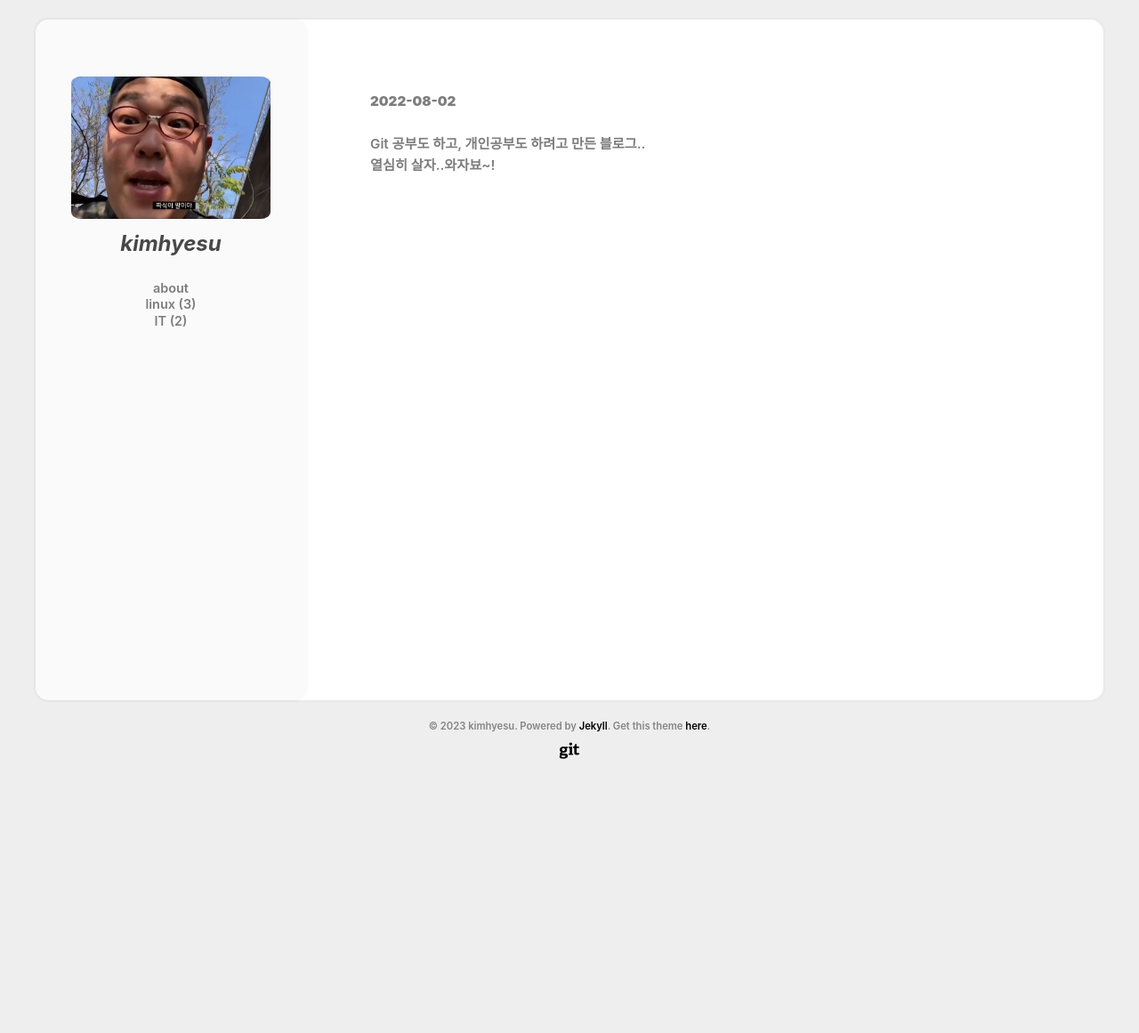
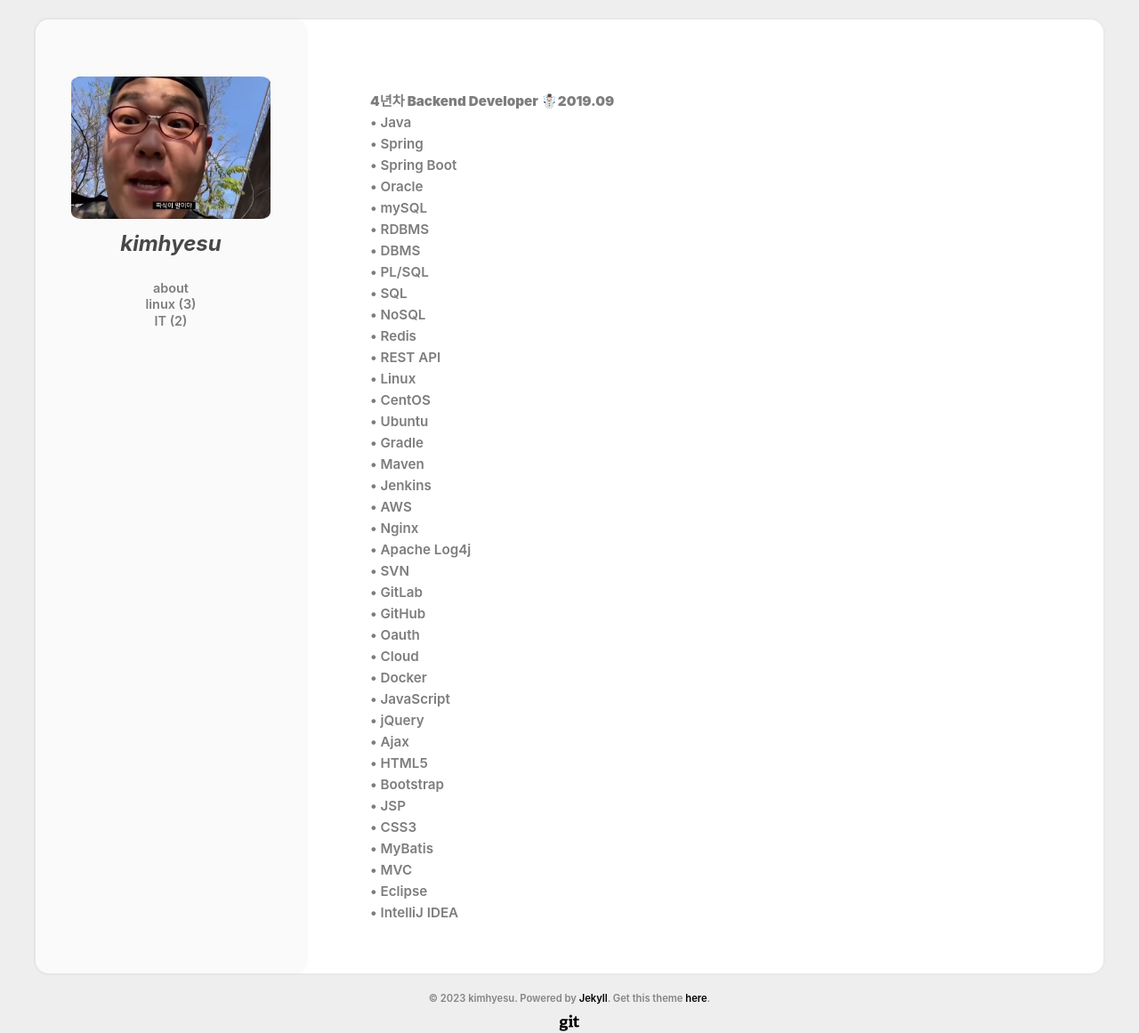
Before and after one commit to hyeesu/hyeesu.github.io, a Jekyll site: the page built from aboutme.html, in a window 1280 px wide. Shown: the whole page at 89% size. Built offline with Jekyll 4.4.1, drawn with Linux system fonts in a browser that asks for light colours; nearby versions of some CDN libraries; before the commit the page ends 922 px from its top, so only the background shows below that.

Commit message:
about -> tech stack

```diff
--- a/aboutme.html
+++ b/aboutme.html
@@ -5,13 +5,83 @@ layout: page
 <section class="aboutme">
     <div class="post_content">
         <p>
-            <strong>2022-08-02</strong>
+            <strong>4년차 Backend Developer ☃️2019.09</strong>
             <br>
+            • Java
             <br>
-                Git 공부도 하고, 개인공부도 하려고 만든 블로그..
+            • Spring
             <br>
-                열심히 살자..와자뵤~!
+            • Spring Boot
             <br>
+            • Oracle
+            <br>
+            • mySQL
+            <br>
+            • RDBMS
+            <br>
+            • DBMS
+            <br>
+            • PL/SQL
+            <br>
+            • SQL
+            <br>
+            • NoSQL
+            <br>
+            • Redis
+            <br>
+            • REST API
+            <br>
+            • Linux
+            <br>
+            • CentOS
+            <br>
+            • Ubuntu
+            <br>
+            • Gradle
+            <br>
+            • Maven
+            <br>
+            • Jenkins
+            <br>
+            • AWS
+            <br>
+            • Nginx
+            <br>
+            • Apache Log4j
+            <br>
+            • SVN
+            <br>
+            • GitLab
+            <br>
+            • GitHub
+            <br>
+            • Oauth
+            <br>
+            • Cloud
+            <br>
+            • Docker
+            <br>
+            • JavaScript
+            <br>
+            • jQuery
+            <br>
+            • Ajax
+            <br>
+            • HTML5
+            <br>
+            • Bootstrap
+            <br>
+            • JSP
+            <br>
+            • CSS3
+            <br>
+            • MyBatis
+            <br>
+            • MVC
+            <br>
+            • Eclipse
+            <br>
+            • IntelliJ IDEA
         </p>
     </div>
 </section>
```
